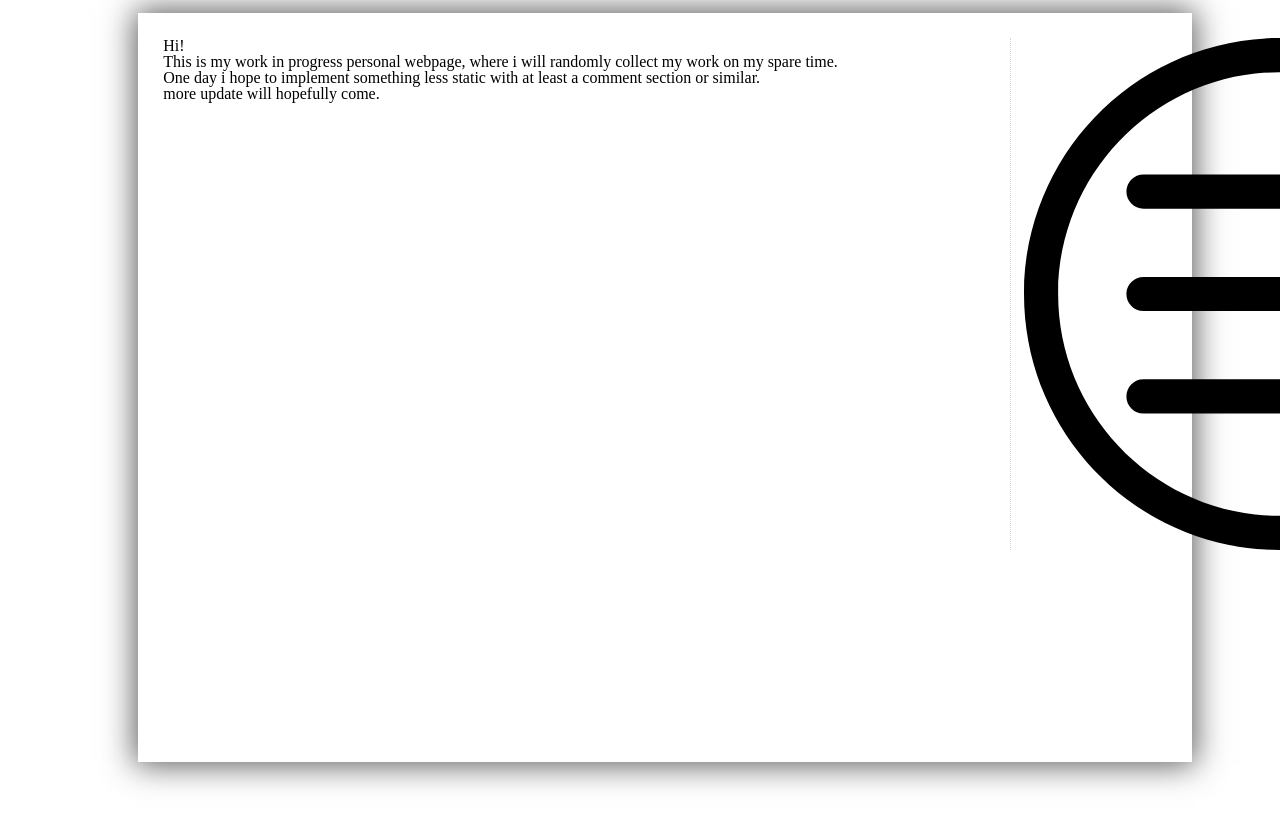
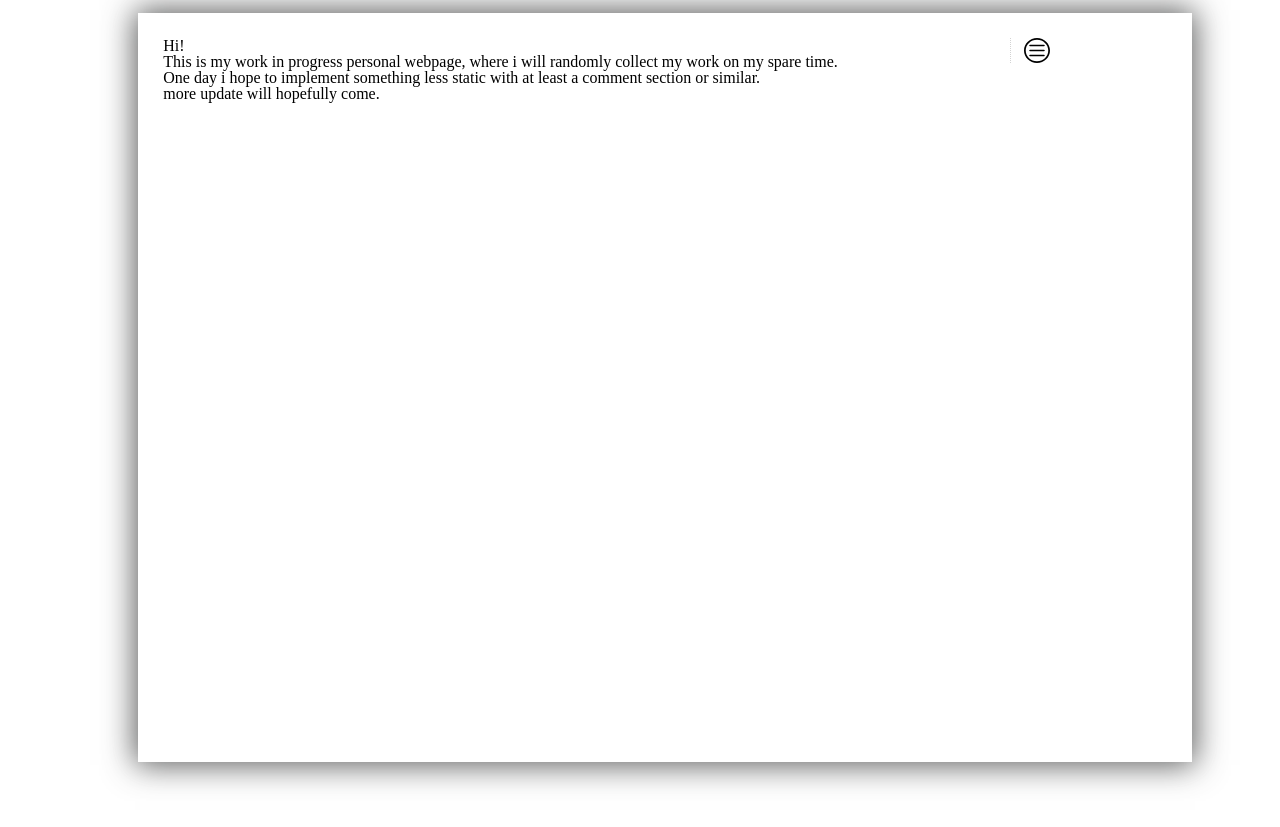
Before and after one commit to MauroMombelli/mauromombelli.github.io, a Jekyll site: the page built from index.md, in a window 1280 px wide. Shown: the top 827 px of the page. Built offline with Jekyll 4.4.1, drawn with Linux system fonts in a browser that asks for light colours.

Commit message:
fixed css

```diff
--- a/css/main.css
+++ b/css/main.css
@@ -29,7 +29,7 @@ body{
 	display: none;
 }
 
-#fixedSideMenuButton img{
+#fixedSideMenuButton  + label img{
 	width: 10%;
 }
 
```
